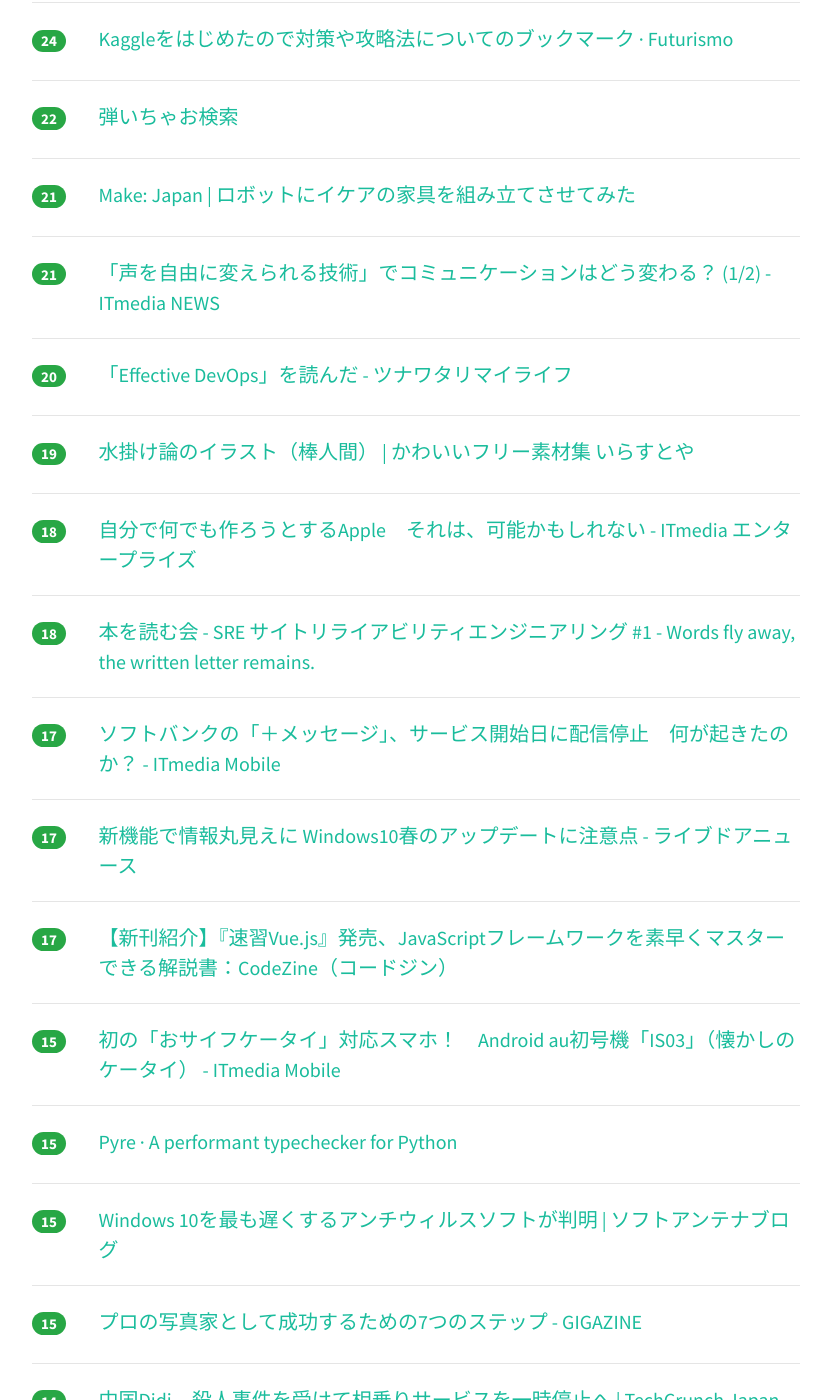
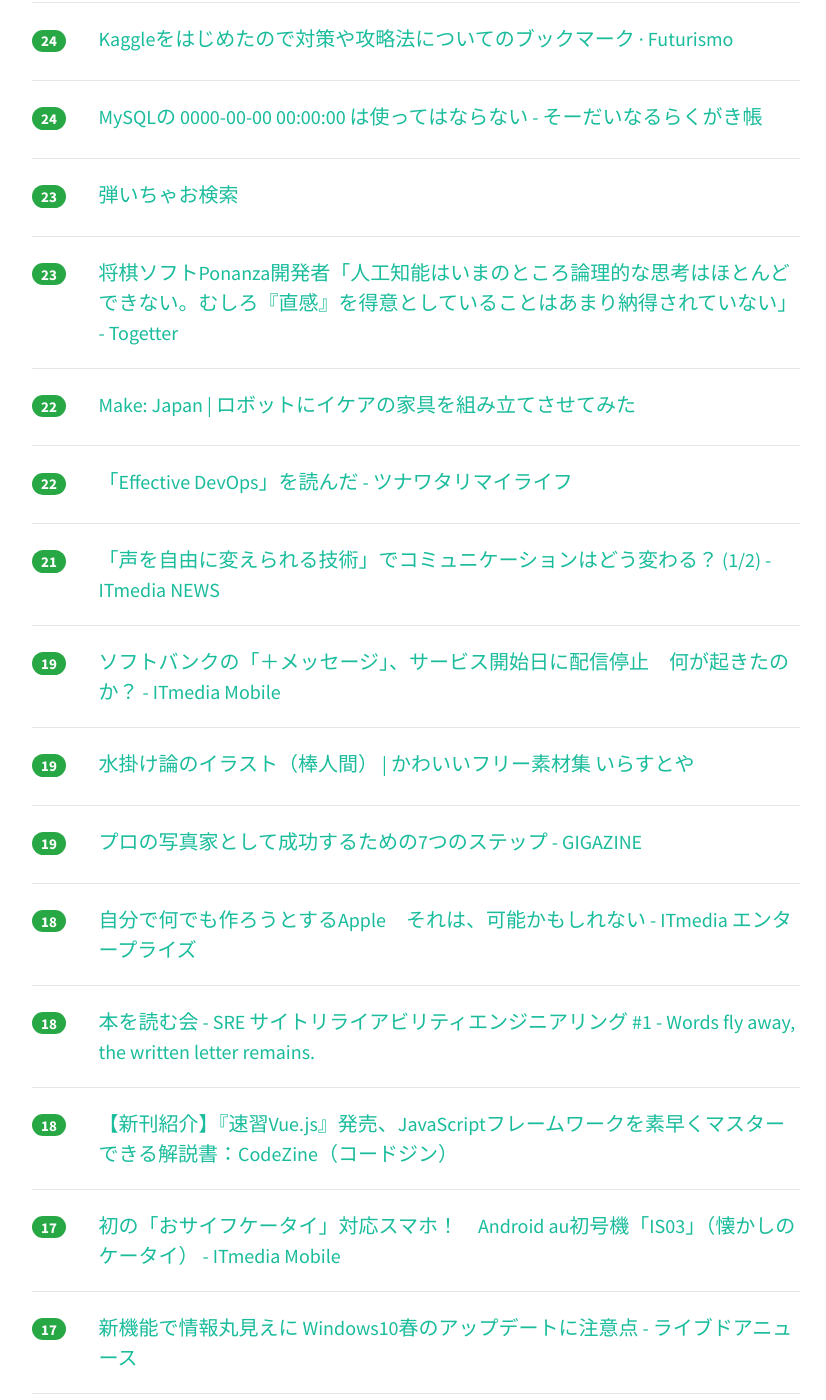
Before and after one commit to yatta47/hatena-matome-site, a Jekyll site: the page built from _posts/2018-05-12-hatena.md, in a window 1280 px wide and 1400 px high, scrolled down 2810 px. Shown: the whole window, without its empty margins (224-1050 px from the left). Built offline with Jekyll 4.4.1, drawn with Linux system fonts in a browser that asks for light colours; nearby versions of some CDN libraries; some of the changed text lies outside the part shown.

Commit message:
Updated 2018-05-12

```diff
--- a/_posts/2018-05-12-hatena.md
+++ b/_posts/2018-05-12-hatena.md
@@ -1,13 +1,13 @@
 ---
 layout: post
 title:  "2018-05-12 はてぶIT"
-date:   2018-05-12 22:01:05
+date:   2018-05-12 23:00:41
 tags: [it-hotentry]
 ---
-50 件のデータあり
+53 件のデータあり
 
 <hr><div class="row">
-<div class="col-1"><span class="badge badge-pill badge-success h2">505</span></div>
+<div class="col-1"><span class="badge badge-pill badge-success h2">536</span></div>
 <div class="col-11"><a href='https://togetter.com/li/1226566' target='_blank'>「公での罵倒は、多くの国で強い報復を呼ぶ」「日本人と韓国人が、フィリピンで多くこれで殺害される」 - Togetter</a></div>
 </div>
 <hr>
@@ -17,22 +17,22 @@ tags: [it-hotentry]
 </div>
 <hr>
 <div class="row">
-<div class="col-1"><span class="badge badge-pill badge-success h2">92</span></div>
+<div class="col-1"><span class="badge badge-pill badge-success h2">108</span></div>
+<div class="col-11"><a href='https://note.mu/ynunokawa/n/ndcc27f8872cb' target='_blank'>「本当に」日本一マクドナルドから遠い場所｜ヌノカワ ユウスケ｜note</a></div>
+</div>
+<hr>
+<div class="row">
+<div class="col-1"><span class="badge badge-pill badge-success h2">99</span></div>
 <div class="col-11"><a href='https://anond.hatelabo.jp/20180511155651' target='_blank'>カタカナにすると人名みたいになる四字熟語一覧</a></div>
 </div>
 <hr>
 <div class="row">
-<div class="col-1"><span class="badge badge-pill badge-success h2">89</span></div>
-<div class="col-11"><a href='https://note.mu/ynunokawa/n/ndcc27f8872cb' target='_blank'>「本当に」日本一マクドナルドから遠い場所｜ヌノカワ ユウスケ｜note</a></div>
-</div>
-<hr>
-<div class="row">
-<div class="col-1"><span class="badge badge-pill badge-success h2">57</span></div>
+<div class="col-1"><span class="badge badge-pill badge-success h2">81</span></div>
 <div class="col-11"><a href='https://massa142.hatenablog.com/entry/2018/05/12/161236' target='_blank'>「はじめてのフロントエンド開発」という本を書きました - massa142's blog</a></div>
 </div>
 <hr>
 <div class="row">
-<div class="col-1"><span class="badge badge-pill badge-success h2">54</span></div>
+<div class="col-1"><span class="badge badge-pill badge-success h2">72</span></div>
 <div class="col-11"><a href='https://speakerdeck.com/jnchito/number-oso2018' target='_blank'>したたか？天然？なんかうまくやってるITエンジニアの生存戦略 / #oso2018 // Speaker Deck</a></div>
 </div>
 <hr>
@@ -42,12 +42,12 @@ tags: [it-hotentry]
 </div>
 <hr>
 <div class="row">
-<div class="col-1"><span class="badge badge-pill badge-success h2">48</span></div>
+<div class="col-1"><span class="badge badge-pill badge-success h2">49</span></div>
 <div class="col-11"><a href='http://karapaia.com/archives/52259205.html' target='_blank'>本物の科学者が「偽科学者」の写真素材を見つけてツイートするのが海外で流行している件 : カラパイア</a></div>
 </div>
 <hr>
 <div class="row">
-<div class="col-1"><span class="badge badge-pill badge-success h2">47</span></div>
+<div class="col-1"><span class="badge badge-pill badge-success h2">48</span></div>
 <div class="col-11"><a href='https://gigazine.net/news/20180511-fontcode/' target='_blank'>肉眼で確認できないレベルで文書内に秘密のメッセージを隠すことができる「FontCode」 - GIGAZINE</a></div>
 </div>
 <hr>
@@ -57,17 +57,17 @@ tags: [it-hotentry]
 </div>
 <hr>
 <div class="row">
+<div class="col-1"><span class="badge badge-pill badge-success h2">43</span></div>
+<div class="col-11"><a href='https://designthinking.or.jp/swfu/d/bootleg2.0.pdf' target='_blank'>d. デザイン思考家が 知っておくべき 39 のメソッド -the d.school bootcamp bootleg- スタンフォード大学 ハッソ・プラットナー・デザイン研究所 一般社団法人デザイン思考研究所［編集］ 柏野尊徳</a></div>
+</div>
+<hr>
+<div class="row">
 <div class="col-1"><span class="badge badge-pill badge-success h2">42</span></div>
 <div class="col-11"><a href='https://oauth.jp/blog/2016/02/24/is-openid-connect-far-from-oauth2/' target='_blank'>OpenID Connectはそんなに大変かね？ - OAuth.jp</a></div>
 </div>
 <hr>
 <div class="row">
-<div class="col-1"><span class="badge badge-pill badge-success h2">42</span></div>
-<div class="col-11"><a href='https://designthinking.or.jp/swfu/d/bootleg2.0.pdf' target='_blank'>d. デザイン思考家が 知っておくべき 39 のメソッド -the d.school bootcamp bootleg- スタンフォード大学 ハッソ・プラットナー・デザイン研究所 一般社団法人デザイン思考研究所［編集］ 柏野尊徳</a></div>
-</div>
-<hr>
-<div class="row">
-<div class="col-1"><span class="badge badge-pill badge-success h2">37</span></div>
+<div class="col-1"><span class="badge badge-pill badge-success h2">40</span></div>
 <div class="col-11"><a href='http://globalbiz.hatenablog.com/entry/2018/05/11/152110' target='_blank'>全訳版！オランダの銀行INGの「アジャイル」な組織変革がスゴすぎます - グローバル経営の極北</a></div>
 </div>
 <hr>
@@ -79,6 +79,11 @@ tags: [it-hotentry]
 <div class="row">
 <div class="col-1"><span class="badge badge-pill badge-success h2">35</span></div>
 <div class="col-11"><a href='https://note.mu/uxman/n/n824764ef5634' target='_blank'>慣れるUIをつくる 理論編｜吉永悠記 / UXマン｜note</a></div>
+</div>
+<hr>
+<div class="row">
+<div class="col-1"><span class="badge badge-pill badge-success h2">34</span></div>
+<div class="col-11"><a href='https://www.businessinsider.jp/post-166302' target='_blank'>6ページの長文メモ —— ベゾスも認めるアマゾンの｢奇妙な会議ルール｣ | BUSINESS INSIDER JAPAN</a></div>
 </div>
 <hr>
 <div class="row">
@@ -98,11 +103,6 @@ tags: [it-hotentry]
 <hr>
 <div class="row">
 <div class="col-1"><span class="badge badge-pill badge-success h2">32</span></div>
-<div class="col-11"><a href='https://www.businessinsider.jp/post-166302' target='_blank'>6ページの長文メモ —— ベゾスも認めるアマゾンの｢奇妙な会議ルール｣ | BUSINESS INSIDER JAPAN</a></div>
-</div>
-<hr>
-<div class="row">
-<div class="col-1"><span class="badge badge-pill badge-success h2">30</span></div>
 <div class="col-11"><a href='https://note.mu/nikoko/n/n696dca3bfc44' target='_blank'>とある求人サイトをデザインリニューアルした話｜Yoko Nishida｜note</a></div>
 </div>
 <hr>
@@ -112,12 +112,12 @@ tags: [it-hotentry]
 </div>
 <hr>
 <div class="row">
-<div class="col-1"><span class="badge badge-pill badge-success h2">28</span></div>
+<div class="col-1"><span class="badge badge-pill badge-success h2">29</span></div>
 <div class="col-11"><a href='http://www.mermirai.com/entry/autonomous_cars' target='_blank'>自動運転はいつ実現されるか？その時に考えなければいけないこと - メルミライ - 未来を見るメディア</a></div>
 </div>
 <hr>
 <div class="row">
-<div class="col-1"><span class="badge badge-pill badge-success h2">27</span></div>
+<div class="col-1"><span class="badge badge-pill badge-success h2">28</span></div>
 <div class="col-11"><a href='http://the360.life/U1301.doit?id=3340' target='_blank'>【the360.life】 これで5000円!? レジャーが「超快適」になるポップアップテント【7製品比較】</a></div>
 </div>
 <hr>
@@ -142,13 +142,28 @@ tags: [it-hotentry]
 </div>
 <hr>
 <div class="row">
-<div class="col-1"><span class="badge badge-pill badge-success h2">22</span></div>
+<div class="col-1"><span class="badge badge-pill badge-success h2">24</span></div>
+<div class="col-11"><a href='https://soudai.hatenablog.com/entry/2018/05/12/191050' target='_blank'>MySQLの 0000-00-00 00:00:00 は使ってはならない - そーだいなるらくがき帳</a></div>
+</div>
+<hr>
+<div class="row">
+<div class="col-1"><span class="badge badge-pill badge-success h2">23</span></div>
 <div class="col-11"><a href='http://melodysearch.y2lab.com/melodySearch.html' target='_blank'>弾いちゃお検索</a></div>
 </div>
 <hr>
 <div class="row">
-<div class="col-1"><span class="badge badge-pill badge-success h2">21</span></div>
+<div class="col-1"><span class="badge badge-pill badge-success h2">23</span></div>
+<div class="col-11"><a href='https://togetter.com/li/1226711' target='_blank'>将棋ソフトPonanza開発者「人工知能はいまのところ論理的な思考はほとんどできない。むしろ『直感』を得意としていることはあまり納得されていない」 - Togetter</a></div>
+</div>
+<hr>
+<div class="row">
+<div class="col-1"><span class="badge badge-pill badge-success h2">22</span></div>
 <div class="col-11"><a href='http://makezine.jp/blog/2018/05/watch-robots-attempt-assemble-ikea-furniture.html' target='_blank'>Make: Japan | ロボットにイケアの家具を組み立てさせてみた</a></div>
+</div>
+<hr>
+<div class="row">
+<div class="col-1"><span class="badge badge-pill badge-success h2">22</span></div>
+<div class="col-11"><a href='http://blog.chaspy.me/entry/2018/05/12/120000' target='_blank'>「Effective DevOps」を読んだ - ツナワタリマイライフ</a></div>
 </div>
 <hr>
 <div class="row">
@@ -157,13 +172,18 @@ tags: [it-hotentry]
 </div>
 <hr>
 <div class="row">
-<div class="col-1"><span class="badge badge-pill badge-success h2">20</span></div>
-<div class="col-11"><a href='http://blog.chaspy.me/entry/2018/05/12/120000' target='_blank'>「Effective DevOps」を読んだ - ツナワタリマイライフ</a></div>
+<div class="col-1"><span class="badge badge-pill badge-success h2">19</span></div>
+<div class="col-11"><a href='http://www.itmedia.co.jp/mobile/articles/1805/11/news142.html' target='_blank'>ソフトバンクの「＋メッセージ」、サービス開始日に配信停止　何が起きたのか？ - ITmedia Mobile</a></div>
 </div>
 <hr>
 <div class="row">
 <div class="col-1"><span class="badge badge-pill badge-success h2">19</span></div>
 <div class="col-11"><a href='https://www.irasutoya.com/2018/05/blog-post_72.html' target='_blank'>水掛け論のイラスト（棒人間） | かわいいフリー素材集 いらすとや</a></div>
+</div>
+<hr>
+<div class="row">
+<div class="col-1"><span class="badge badge-pill badge-success h2">19</span></div>
+<div class="col-11"><a href='https://gigazine.net/news/20180512-becoming-professional-photographer/' target='_blank'>プロの写真家として成功するための7つのステップ - GIGAZINE</a></div>
 </div>
 <hr>
 <div class="row">
@@ -177,8 +197,13 @@ tags: [it-hotentry]
 </div>
 <hr>
 <div class="row">
+<div class="col-1"><span class="badge badge-pill badge-success h2">18</span></div>
+<div class="col-11"><a href='https://codezine.jp/article/detail/10822' target='_blank'>【新刊紹介】『速習Vue.js』発売、JavaScriptフレームワークを素早くマスターできる解説書：CodeZine（コードジン）</a></div>
+</div>
+<hr>
+<div class="row">
 <div class="col-1"><span class="badge badge-pill badge-success h2">17</span></div>
-<div class="col-11"><a href='http://www.itmedia.co.jp/mobile/articles/1805/11/news142.html' target='_blank'>ソフトバンクの「＋メッセージ」、サービス開始日に配信停止　何が起きたのか？ - ITmedia Mobile</a></div>
+<div class="col-11"><a href='http://www.itmedia.co.jp/mobile/articles/1805/12/news010.html' target='_blank'>初の「おサイフケータイ」対応スマホ！　Android au初号機「IS03」（懐かしのケータイ） - ITmedia Mobile</a></div>
 </div>
 <hr>
 <div class="row">
@@ -188,17 +213,17 @@ tags: [it-hotentry]
 <hr>
 <div class="row">
 <div class="col-1"><span class="badge badge-pill badge-success h2">17</span></div>
-<div class="col-11"><a href='https://codezine.jp/article/detail/10822' target='_blank'>【新刊紹介】『速習Vue.js』発売、JavaScriptフレームワークを素早くマスターできる解説書：CodeZine（コードジン）</a></div>
+<div class="col-11"><a href='https://pyre-check.org/' target='_blank'>Pyre · A performant typechecker for Python</a></div>
+</div>
+<hr>
+<div class="row">
+<div class="col-1"><span class="badge badge-pill badge-success h2">17</span></div>
+<div class="col-11"><a href='http://www.tatsuojapan.com/2018/05/how-to-evaluate-engineers.html' target='_blank'>Qの雑念記3: 【保存版】プログラマ・エンジニアを評価する方法</a></div>
 </div>
 <hr>
 <div class="row">
 <div class="col-1"><span class="badge badge-pill badge-success h2">15</span></div>
-<div class="col-11"><a href='http://www.itmedia.co.jp/mobile/articles/1805/12/news010.html' target='_blank'>初の「おサイフケータイ」対応スマホ！　Android au初号機「IS03」（懐かしのケータイ） - ITmedia Mobile</a></div>
-</div>
-<hr>
-<div class="row">
-<div class="col-1"><span class="badge badge-pill badge-success h2">15</span></div>
-<div class="col-11"><a href='https://pyre-check.org/' target='_blank'>Pyre · A performant typechecker for Python</a></div>
+<div class="col-11"><a href='http://nekora.hatenablog.com/entry/2018/05/10/213000' target='_blank'>度し難し、Apple信者 - 新ねこら対策秘密力要塞基地日誌</a></div>
 </div>
 <hr>
 <div class="row">
@@ -208,7 +233,7 @@ tags: [it-hotentry]
 <hr>
 <div class="row">
 <div class="col-1"><span class="badge badge-pill badge-success h2">15</span></div>
-<div class="col-11"><a href='https://gigazine.net/news/20180512-becoming-professional-photographer/' target='_blank'>プロの写真家として成功するための7つのステップ - GIGAZINE</a></div>
+<div class="col-11"><a href='https://www.gizmodo.jp/2018/05/microsoft-timeline-your-phone.html' target='_blank'>Windows PCとスマホがつながる、iPhoneとMacみたいに！Microsoftのふたつの新アプリ｢Timeline｣｢Your Phone｣ | ギズモード・ジャパン</a></div>
 </div>
 <hr>
 <div class="row">
@@ -219,11 +244,6 @@ tags: [it-hotentry]
 <div class="row">
 <div class="col-1"><span class="badge badge-pill badge-success h2">14</span></div>
 <div class="col-11"><a href='http://dengekionline.com/elem/000/001/722/1722741/' target='_blank'>塩川氏、叶氏が語る“ディライトワークスがFGOの開発現場で大事にしていること” - 電撃App</a></div>
-</div>
-<hr>
-<div class="row">
-<div class="col-1"><span class="badge badge-pill badge-success h2">14</span></div>
-<div class="col-11"><a href='http://nekora.hatenablog.com/entry/2018/05/10/213000' target='_blank'>度し難し、Apple信者 - 新ねこら対策秘密力要塞基地日誌</a></div>
 </div>
 <hr>
 <div class="row">
@@ -247,11 +267,6 @@ tags: [it-hotentry]
 </div>
 <hr>
 <div class="row">
-<div class="col-1"><span class="badge badge-pill badge-success h2">8</span></div>
-<div class="col-11"><a href='https://togetter.com/li/1226711' target='_blank'>将棋ソフトPonanza開発者「人工知能はいまのところ論理的な思考はほとんどできない。むしろ『直感』を得意としていることはあまり納得されていない」 - Togetter</a></div>
-</div>
-<hr>
-<div class="row">
 <div class="col-1"><span class="badge badge-pill badge-success h2">1</span></div>
 <div class="col-11"><a href='http://melodysearch.y2lab.com/melodySearch.html?MB_iframe=true&width=810&height=545' target='_blank'>弾いちゃお検索</a></div>
 </div>
```
